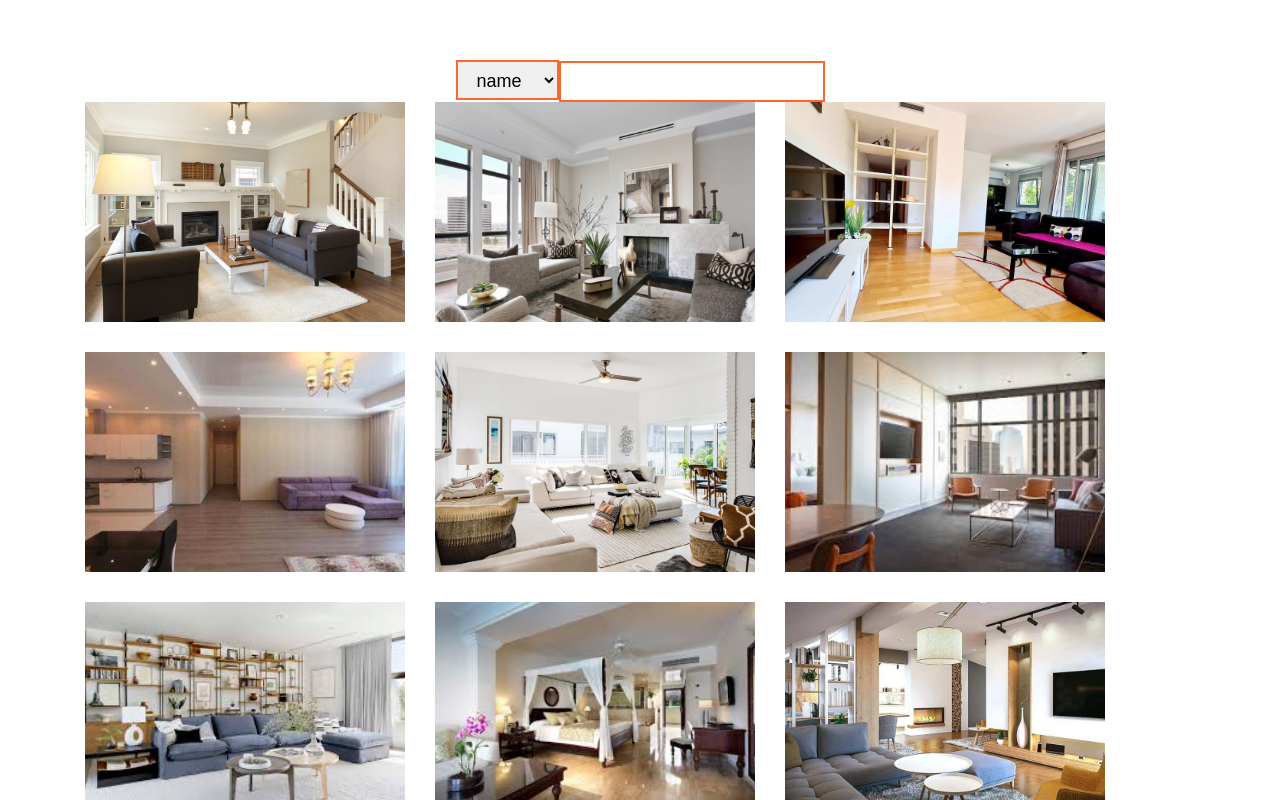
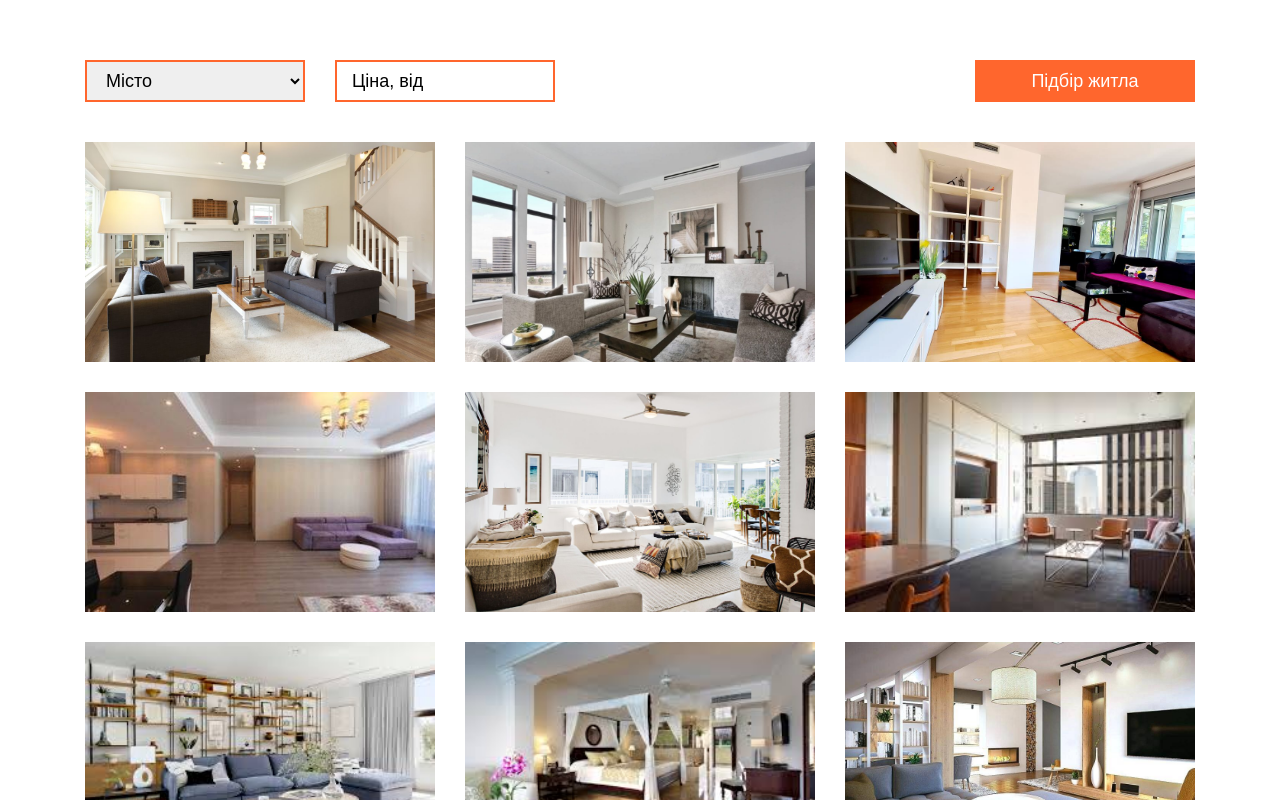
Before and after one commit to resinner/Vue_App, a Vue app in the folder my-first-app/: page / in a window 1280 px wide. Shown: the top 800 px of the page. Built offline with nearby package versions, Linux system fonts and the light colour scheme.

Commit message:
Сombined select, input, button

```diff
--- a/my-first-app/src/App.vue
+++ b/my-first-app/src/App.vue
@@ -1,8 +1,12 @@
 <template>
-  <div :id="$style.app">
+  <div id="app">
     <h2>{{ text }}</h2>
-    <CustomSelect :items="['name', 'label', 'salary']"/>
-    <CustomInput v-model="text"/>
+    <Container>
+      <ApartmentsFilterForm
+      class="apartment-filter"
+      @submit="logger"
+      />
+    </Container>
     <ApartmentsList :items="apartments">
       <template v-slot:apartment="{ apartment }">
         <ApartmentsItem
@@ -20,18 +24,18 @@
 
 <script>
 import ApartmentsList from "./components/apartment/ApartmentsList";
-import ApartmentsItem from "./components/apartment/ApartmentsItem.vue";
-import CustomInput from "./components/shared/CustomInput";
-import CustomSelect from "./components/shared/CustomSelect";
+import ApartmentsItem from "./components/apartment/ApartmentsItem";
 import apartments from "./components/apartment/apartments";
+import ApartmentsFilterForm from "./components/apartment/ApartmentsFilterForm";
+import Container from "./components/shared/Container";
 
 export default {
   name: "App",
   components: {
     ApartmentsList,
     ApartmentsItem,
-    CustomInput,
-    CustomSelect
+    ApartmentsFilterForm,
+    Container
   },
   data() {
     return {
@@ -40,14 +44,14 @@ export default {
     };
   },
   methods: {
-    handleItemClick() {
-      console.log("item click");
+    logger(value) {
+      console.log(value, '---form value');
     },
   },
 };
 </script>
 
-<style module>
+<style lang="scss" scoped>
 #app {
   font-family: Montserrat, Helvetica, Arial, sans-serif;
   -webkit-font-smoothing: antialiased;
@@ -56,4 +60,9 @@ export default {
   color: #2c3e50;
   margin-top: 60px;
 }
+
+ .apartment-filter {
+margin-bottom: 40px
+ }
+
 </style>
--- /dev/null
+++ b/my-first-app/src/components/apartment/ApartmentsFilterForm.vue
@@ -0,0 +1,71 @@
+<template>
+  <form class="form" @submit.prevent="handleSubmit">
+    <CustomSelect
+    :items="cities"
+    v-model="city"
+    class="form__select"
+
+    />
+    <CustomInput
+    v-model="price"
+    placeholder="Ціна, від"
+    />
+    <SubmitButton
+    class="form__submit"
+    type="submit"
+    >Підбір житла
+</SubmitButton>
+  </form>
+</template>
+
+<script>
+import CustomSelect from "../shared/CustomSelect.vue";
+import CustomInput from "../shared/CustomInput.vue";
+import SubmitButton from "../shared/Button.vue";
+
+export default {
+  components: {
+    CustomSelect,
+    CustomInput,
+    SubmitButton,
+    },
+    data() {
+        return {
+            price: '',
+            city: ''
+        }
+    },
+    computed: {
+        cities() {
+            return [ {value: '', label: 'Місто', selected: true}, "Kyiv", "Poltava", "Odesa", "Kharkiv", "Dnipro", "Lviv", "Kherson", "Mariupol"]
+}
+    },
+    methods: {
+        handleSubmit() {
+            this.$emit('submit', {
+                city: this.city,
+                price: this.price
+            })
+    }
+  }
+};
+</script>
+
+<style lang="scss" scoped>
+.form {
+    display: flex;
+
+    &__select {
+        margin-right: 30px;
+    }
+    &__submit {
+        margin-left: auto;
+    }
+    &__select {
+        margin-right: 30px;
+    }
+    &form__submit {
+        margin-left: auto;
+    }
+}
+</style>
--- a/my-first-app/src/components/apartment/ApartmentsItem.vue
+++ b/my-first-app/src/components/apartment/ApartmentsItem.vue
@@ -1,5 +1,5 @@
 <template>
-  <div class="apartments-item" >
+  <div class="apartments-item">
     <div class="apartments-item__inner">
       <img :src="imgSrc" alt="" class="apartments-item__photo" />
       <div class="apartments-item__content">
@@ -59,7 +59,7 @@ export default {
 <style lang="scss" scoped>
 .apartments-item {
   position: relative;
-  max-width: 350px;
+  width: 33.333%;
   padding: 0 15px;
   margin-bottom: 30px;
 
--- a/my-first-app/src/components/shared/CustomInput.vue
+++ b/my-first-app/src/components/shared/CustomInput.vue
@@ -20,10 +20,16 @@ export default {
 @import "../../assets/scss/variables";
 .custom-input {
   min-height: 40px;
+  max-width: 220px;
+  width: 100%;
   border: 2px solid $main-color;
   font-size: 18px;
   outline: none;
   line-height: inherit;
   padding: 8px 15px;
+
+  &::placeholder {
+    color: inherit;
+  }
 }
 </style>
--- a/my-first-app/src/components/shared/CustomSelect.vue
+++ b/my-first-app/src/components/shared/CustomSelect.vue
@@ -1,8 +1,11 @@
 <template>
   <select v-on="listeners" class="custom-select">
-    <option v-for="item in formatedItems" :key="item.value" :value="item.value">
-      {{ item.label }}
-    </option>
+    <option
+    v-for="item in formatedItems"
+    :key="item.value"
+    :value="item.value"
+    :selected="item.selected"
+    >{{ item.label }}</option>
   </select>
 </template>
 
@@ -34,12 +37,15 @@ export default {
 <style lang="scss" scoped>
 @import "../../assets/scss/variables";
 .custom-select {
-  height: 40px;
+  min-height: 40px;
+  max-width: 220px;
+  width: 100%;
   border: 2px solid $main-color;
   font-size: 18px;
   outline: none;
   padding: 8px 15px;
   cursor: pointer;
   display: inline-block;
+  min-width: 220px;
 }
 </style>
```
Also changed, not shown: my-first-app/src/components/shared/Button.vue (renamed from my-first-app/src/components/Button.vue).
